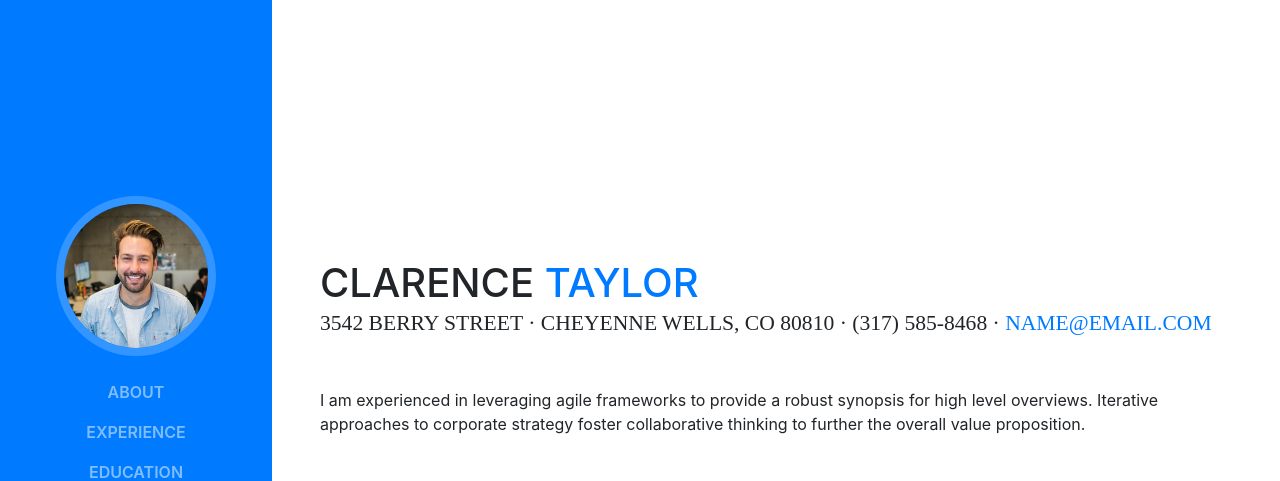
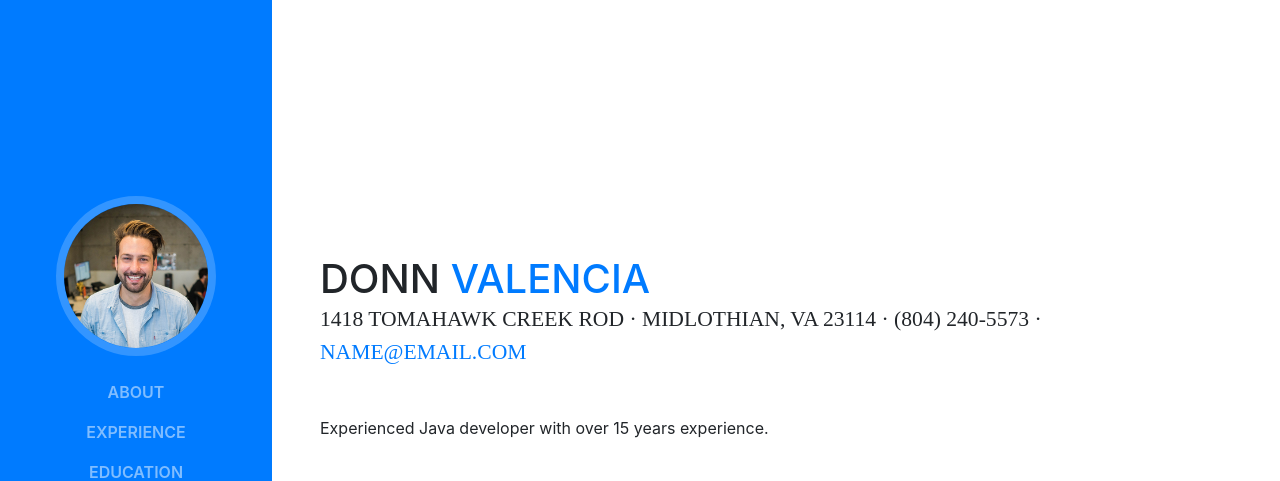
Before and after one commit to donnvalencia/donnvalencia.github.io, a website with bundled scripts: page index.html in a window 1280 px wide. Shown: the top 481 px of the page. Built offline with nearby package versions, Linux system fonts and the light colour scheme; a web font is replaced by a local one.

Commit message:
Update content

```diff
--- a/index.html
+++ b/index.html
@@ -65,13 +65,13 @@
 
       <section class="resume-section p-3 p-lg-5 d-flex d-column" id="about">
         <div class="my-auto">
-          <h1 class="mb-0">Clarence
-            <span class="text-primary">Taylor</span>
+          <h1 class="mb-0">Donn
+            <span class="text-primary">Valencia</span>
           </h1>
-          <div class="subheading mb-5">3542 Berry Street · Cheyenne Wells, CO 80810 · (317) 585-8468 ·
+          <div class="subheading mb-5">1418 Tomahawk Creek Rod · Midlothian, VA 23114 · (804) 240-5573 ·
             <a href="mailto:name@email.com">name@email.com</a>
           </div>
-          <p class="mb-5">I am experienced in leveraging agile frameworks to provide a robust synopsis for high level overviews. Iterative approaches to corporate strategy foster collaborative thinking to further the overall value proposition.</p>
+          <p class="mb-5">Experienced Java developer with over 15 years experience.</p>
           <ul class="list-inline list-social-icons mb-0">
             <li class="list-inline-item">
               <a href="#">
```
